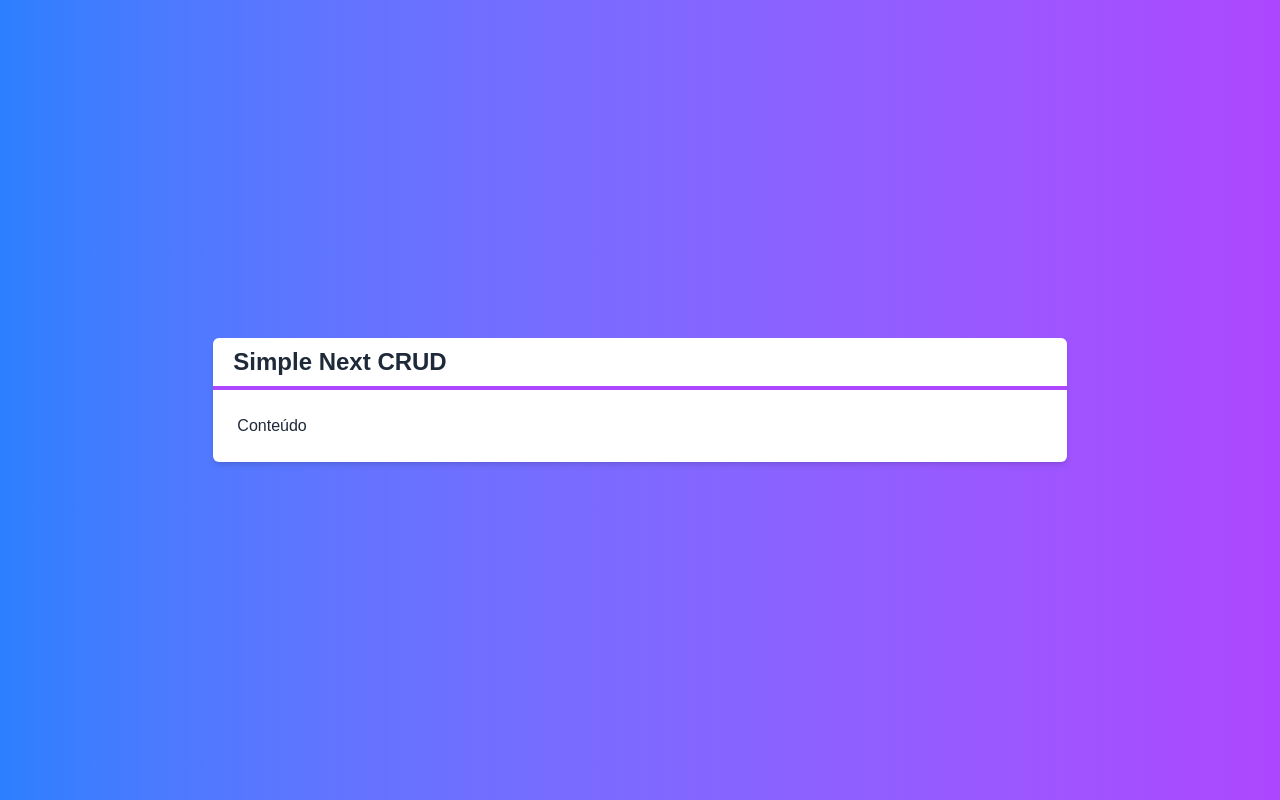
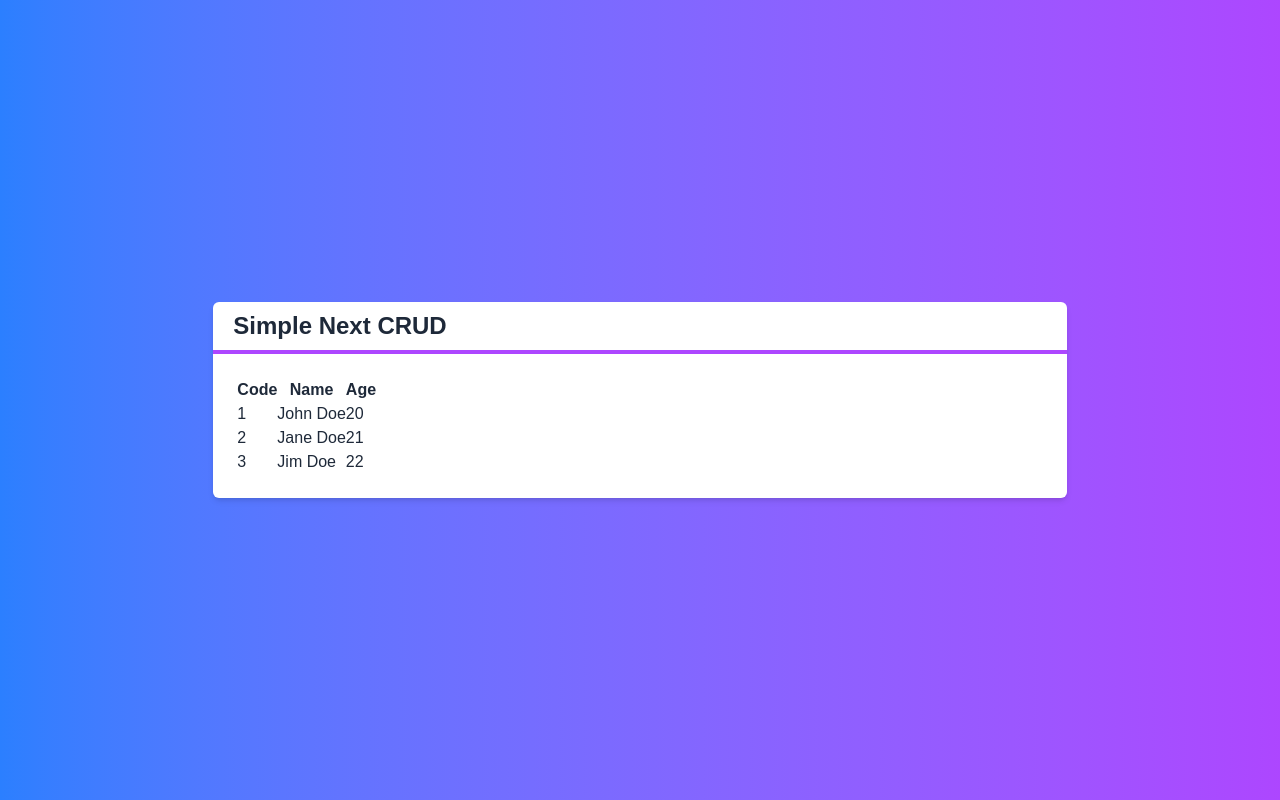
Before and after one commit to FelipeEnne/next-basic-crud, a Next.js app: page / in a window 1280 px wide. Built offline with nearby package versions, Linux system fonts and the light colour scheme.

Commit message:
feat: component Table

```diff
--- a/app/page.tsx
+++ b/app/page.tsx
@@ -1,10 +1,18 @@
 import Layout from "@/components/Layout";
+import Table from "@/components/Table";
+import Client from "@/core/Client";
 
 export default function Home() {
+  const clients = [
+    new Client("1", "John Doe", 20),
+    new Client("2", "Jane Doe", 21),
+    new Client("3", "Jim Doe", 22),
+  ];
+
   return (
     <div className="flex h-screen items-center justify-center bg-linear-to-r from-blue-500 to-purple-500 text-white">
       <Layout title="Simple Next CRUD">
-        <p>Conteúdo</p>
+        <Table clients={clients} />
       </Layout>
     </div>
   );
--- /dev/null
+++ b/components/Table.tsx
@@ -0,0 +1,39 @@
+import Client from "@/core/Client";
+
+interface TableProps {
+  clients: Client[];
+}
+
+export default function Table(props: TableProps) {
+  function renderHeader() {
+    return (
+      <thead>
+        <tr>
+          <th>Code</th>
+          <th>Name</th>
+          <th>Age</th>
+        </tr>
+      </thead>
+    );
+  }
+
+  function renderBody() {
+    return (
+      <tbody>
+        {props.clients?.map((client, i) => (
+          <tr key={client.getId()}>
+            <td>{client.getId()}</td>
+            <td>{client.getName()}</td>
+            <td>{client.getAge()}</td>
+          </tr>
+        ))}
+      </tbody>
+    );
+  }
+  return (
+    <table>
+      {renderHeader()}
+      {renderBody()}
+    </table>
+  );
+}
```
